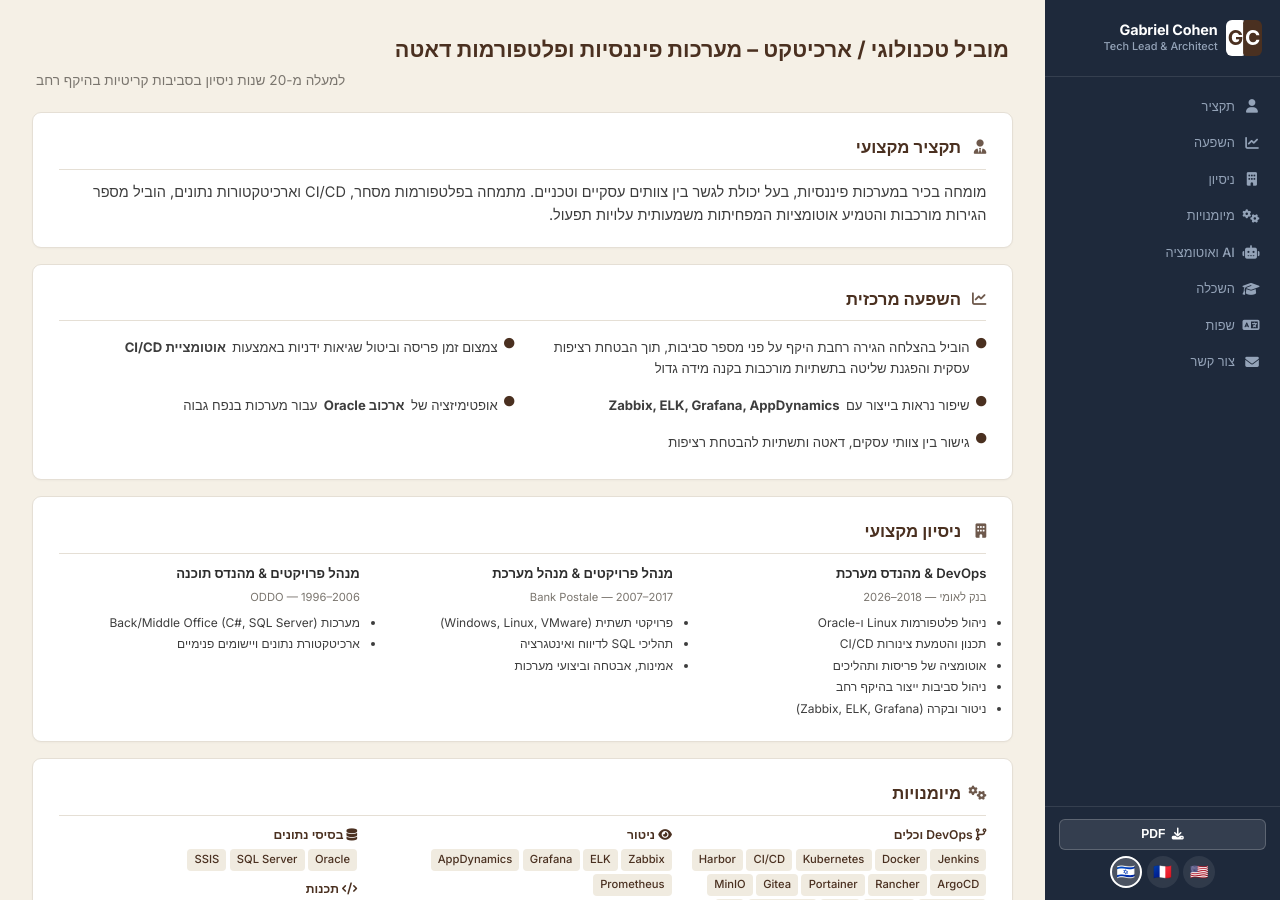
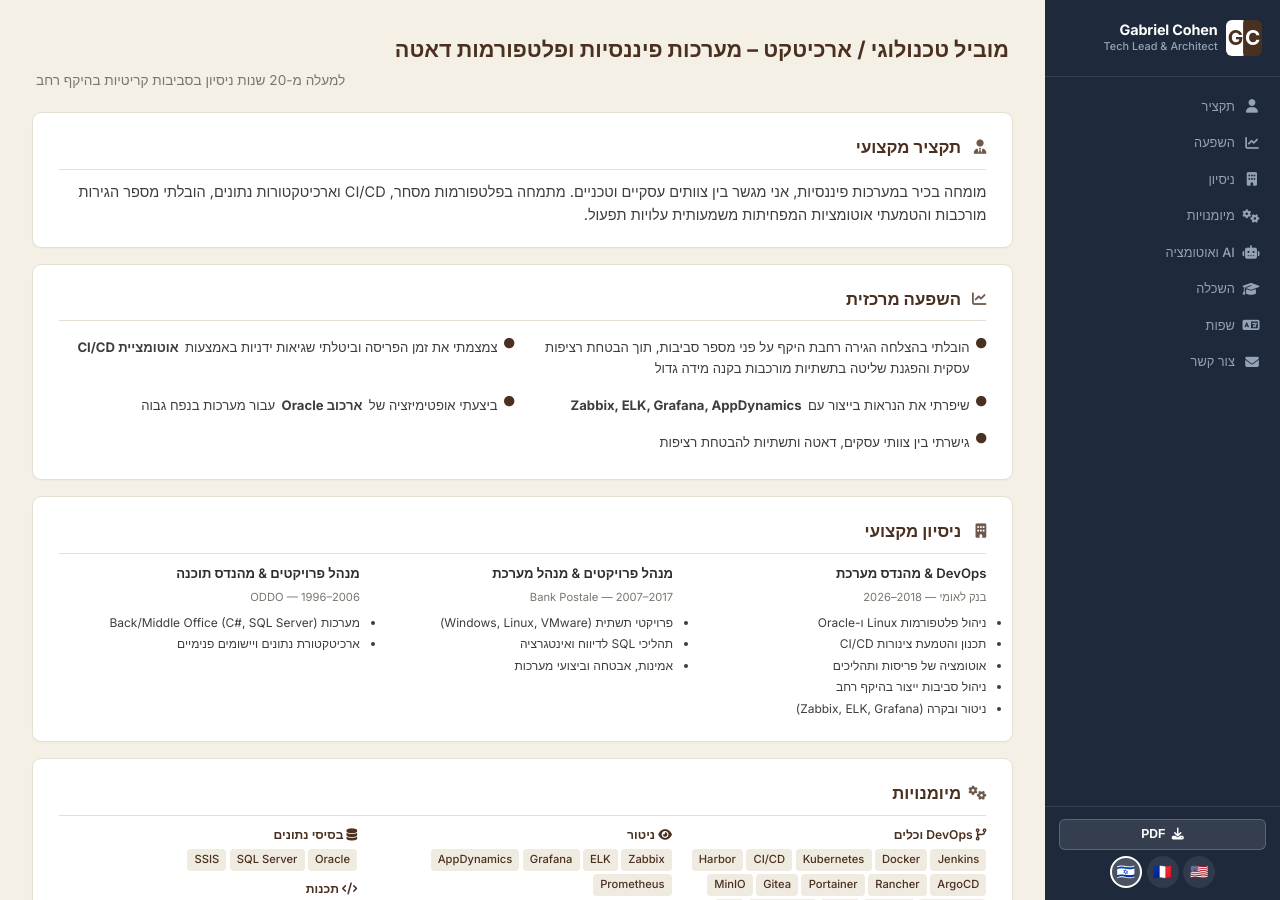
Before and after one commit to gcoh/resume, a Jekyll site: the page built from he/index.md, in a window 1280 px wide and 900 px high. Built offline with Jekyll 4.4.1, drawn with Linux system fonts in a browser that asks for light colours.

Commit message:
Rewrite all text in first person (je/j'ai/I/my/הובלתי)

```diff
--- a/he/index.md
+++ b/he/index.md
@@ -12,17 +12,17 @@ description: "גבריאל כהן — 20+ שנות ניסיון במערכות
 
 <section class="section" id="summary">
     <h2><i class="fa-solid fa-user-tie"></i> תקציר מקצועי</h2>
-    <p>מומחה בכיר במערכות פיננסיות, בעל יכולת לגשר בין צוותים עסקיים וטכניים. מתמחה בפלטפורמות מסחר, CI/CD וארכיטקטורות נתונים, הוביל מספר הגירות מורכבות והטמיע אוטומציות המפחיתות משמעותית עלויות תפעול.</p>
+    <p>מומחה בכיר במערכות פיננסיות, אני מגשר בין צוותים עסקיים וטכניים. מתמחה בפלטפורמות מסחר, CI/CD וארכיטקטורות נתונים, הובלתי מספר הגירות מורכבות והטמעתי אוטומציות המפחיתות משמעותית עלויות תפעול.</p>
 </section>
 
 <section class="section" id="impact">
     <h2><i class="fa-solid fa-chart-line"></i> השפעה מרכזית</h2>
     <ul class="impact-list">
-        <li><i class="fa-solid fa-circle"></i> הוביל בהצלחה הגירה רחבת היקף על פני מספר סביבות, תוך הבטחת רציפות עסקית והפגנת שליטה בתשתיות מורכבות בקנה מידה גדול</li>
-        <li><i class="fa-solid fa-circle"></i> צמצום זמן פריסה וביטול שגיאות ידניות באמצעות <strong>אוטומציית CI/CD</strong></li>
-        <li><i class="fa-solid fa-circle"></i> שיפור נראות בייצור עם <strong>Zabbix, ELK, Grafana, AppDynamics</strong></li>
-        <li><i class="fa-solid fa-circle"></i> אופטימיזציה של <strong>ארכוב Oracle</strong> עבור מערכות בנפח גבוה</li>
-        <li><i class="fa-solid fa-circle"></i> גישור בין צוותי עסקים, דאטה ותשתיות להבטחת רציפות</li>
+        <li><i class="fa-solid fa-circle"></i> הובלתי בהצלחה הגירה רחבת היקף על פני מספר סביבות, תוך הבטחת רציפות עסקית והפגנת שליטה בתשתיות מורכבות בקנה מידה גדול</li>
+        <li><i class="fa-solid fa-circle"></i> צמצמתי את זמן הפריסה וביטלתי שגיאות ידניות באמצעות <strong>אוטומציית CI/CD</strong></li>
+        <li><i class="fa-solid fa-circle"></i> שיפרתי את הנראות בייצור עם <strong>Zabbix, ELK, Grafana, AppDynamics</strong></li>
+        <li><i class="fa-solid fa-circle"></i> ביצעתי אופטימיזציה של <strong>ארכוב Oracle</strong> עבור מערכות בנפח גבוה</li>
+        <li><i class="fa-solid fa-circle"></i> גישרתי בין צוותי עסקים, דאטה ותשתיות להבטחת רציפות</li>
     </ul>
 </section>
 
```
Also changed, not shown: en/index.md (+2 -2 lines), fr/index.md (+6 -6 lines).
